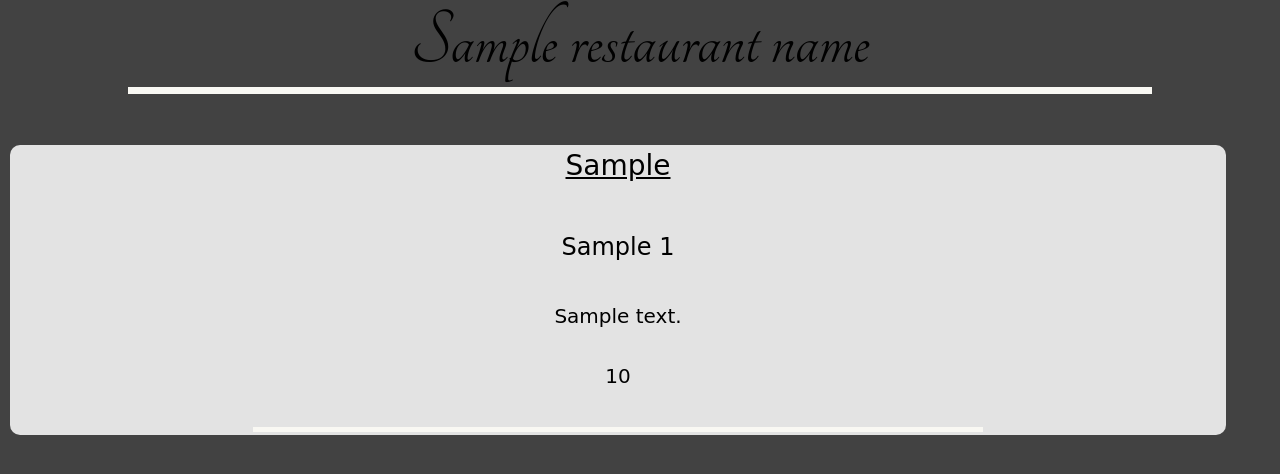
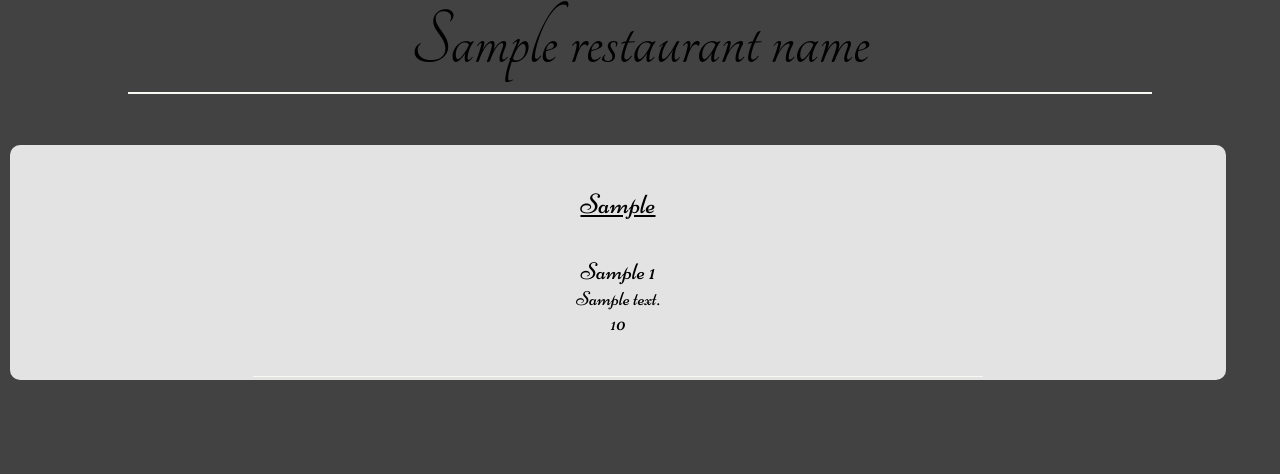
Before and after one commit to robee/Connoisseur, a Django app: template connbackend/templates/index.html in a window 1280 px wide. Shown: the top 474 px of the page. Run offline with Django 3.2, Linux system fonts and the light colour scheme; the template is opened without the code that fills it: most values are stand-ins (such as "Sample title", 1, 10 or a date in 2020); some web fonts are replaced.

Commit message:
Update templates

```diff
--- a/connbackend/templates/index.html
+++ b/connbackend/templates/index.html
@@ -31,15 +31,16 @@
 	}
 
 	#logo {
-		background-color:white;
+		background-color:#b42038;
+		color: white;
 		width: 150px;
-		height:38px;
 		position:absolute;
 		text-align:center;
 		font-family: 'Rokkitt', serif;
 		font-style: bold;
 		font-size:22px;
 		line-height:200%;
+		text-shadow:0 -1px -0 rgba(0,1,0,0.5);
 	}
 
 	#category {
@@ -70,10 +71,7 @@
 	}
 
 
-	p {
-		margin-bottom:1.5em;
-		line-height:150%;
-	}
+
 
 	header,nav,aside,section,article {
 		display:block;
@@ -191,7 +189,8 @@
 	#navScroller > li {
 		font-family: 'Rokkitt', serif;
 		font-size: 18px;
-		height:30px; line-height:30px;
+		height:30px;
+		line-height:30px;
 	}
 
 	#contentScroller {
@@ -307,6 +306,11 @@
 			background-color:#ffffff;
 		}
 
+		#logo{
+			background-color:#ffffff;
+			color: #000000;
+		}
+
 		#category a {
 			color:#333333;
 		}
@@ -315,7 +319,7 @@
 
 	{% else%}
 	 	{%if ui_profile.color == "black" %}
-			#category{
+			#category, #logo{
 				background-color:#20418E;
 			}
 
@@ -331,12 +335,12 @@
 			#navWrapper{
 				background-color: #424242;
 
-
 			}
 
 			#navWrapper a, .item, .price, .description, #title{
 				color: #FFF;
 			}
+
 
 
 		{% endif %}
@@ -358,11 +362,18 @@
 			html,body {
 			height:100%;
 		}
+
+			p {
+		margin-bottom:1.5em;
+		line-height:150%;
+	}
 	</style>
 	<div id="page">
 	<div id="logo">
 		{% if "http" in ui_profile.logo_url %}
 			<img height="100%" style="display: block;   margin-left: auto;   margin-right: auto;" src="{{ui_profile.logo_url}}"/>
+		{% else %}
+			{{ui_profile.logo_url}}
 		{% endif %}
 	</div>
 
@@ -387,7 +398,7 @@
 						<li><a href="javascript:scrollToItem('{{m.menuitem_id}}')">{{m.name}}</a></li>
 
 					{% endfor %}
-					<li></li>
+					<li><a>&nbsp</a></li>
 				{% endfor %}
 			</ul>
 		</nav>
@@ -478,12 +489,19 @@
 	{% else %}
 
 		  <link rel="stylesheet" type="text/css" href="http://fonts.googleapis.com/css?family=Tangerine">
+		  <link href='http://fonts.googleapis.com/css?family=Niconne' rel='stylesheet' type='text/css'>
 
 		{% if "http" in ui_profile.logo_url %}
-			<img height="10%" style="display: block;  margin-left: auto;   margin-right: auto; width:10%" src="{{ui_profile.logo_url}}"/>
+			<img height="10%" style="display: block;  margin-left: auto; margin-top:10px; margin-right: auto; width:10%" src="{{ui_profile.logo_url}}"/>
 		{% endif %}
 		<div id="title">{{restaurant_name}}</div>
-			<img style="width:80%; margin-left:10%" src = "../static/img/hr.gif"/>
+			{% if ui_profile.color == "red" %}
+								<img style="width:80%; height:2px; margin-left:10%" src = "../static/img/hred.gif"/>
+						{%else%}
+								<img style="width:80%; height:2px; margin-left:10%" src = "../static/img/hr.gif"/>
+					{% endif %}
+
+
 
 		<div id="wrapper" style="width: 95%">
 			<ul id="thelist">
@@ -496,9 +514,14 @@
 							<p class="item">{{item.name}}</p>
 							<p class="description">{{item.description}}</p>
 							<p class="price">{{item.price}}</p>
-							<img style="width:60%; margin-left:20%" src = "../static/img/hr.gif"/>
+
 						</li>
 					{% endfor %}
+						{% if ui_profile.color == "red" %}
+							<img style="width:60%; height:1px; margin-left:20%" src = "../static/img/hred.gif"/>
+						{%else%}
+							<img style="width:60%; height:1px; margin-left:20%" src = "../static/img/hr.gif"/>
+					{% endif %}
 				{% endfor %}
 
 			</ul>
@@ -515,7 +538,10 @@
 
 			{% if ui_profile.color == "red" %}
 				body{
-					background: #E3E3E3;
+					background: #FFFFFF;
+				}
+				#wrapper{
+				background: #FFFFFF;
 				}
 
 			{% endif %}
@@ -527,6 +553,18 @@
 				}
 			{% endif %}
 
+			 .item, .price, .description{
+
+				font-family: 'Niconne', cursive;
+			}
+
+			.item{
+				margin-top: 1.5em;
+			}
+
+			.price{
+				margin-bottom: 1.5em;
+			}
 
 
 		</style>
```
Also changed, not shown: connbackend/apiSpec.txt (+19 -0 lines), connbackend/static/img/hred.gif (added), 2 other files.
